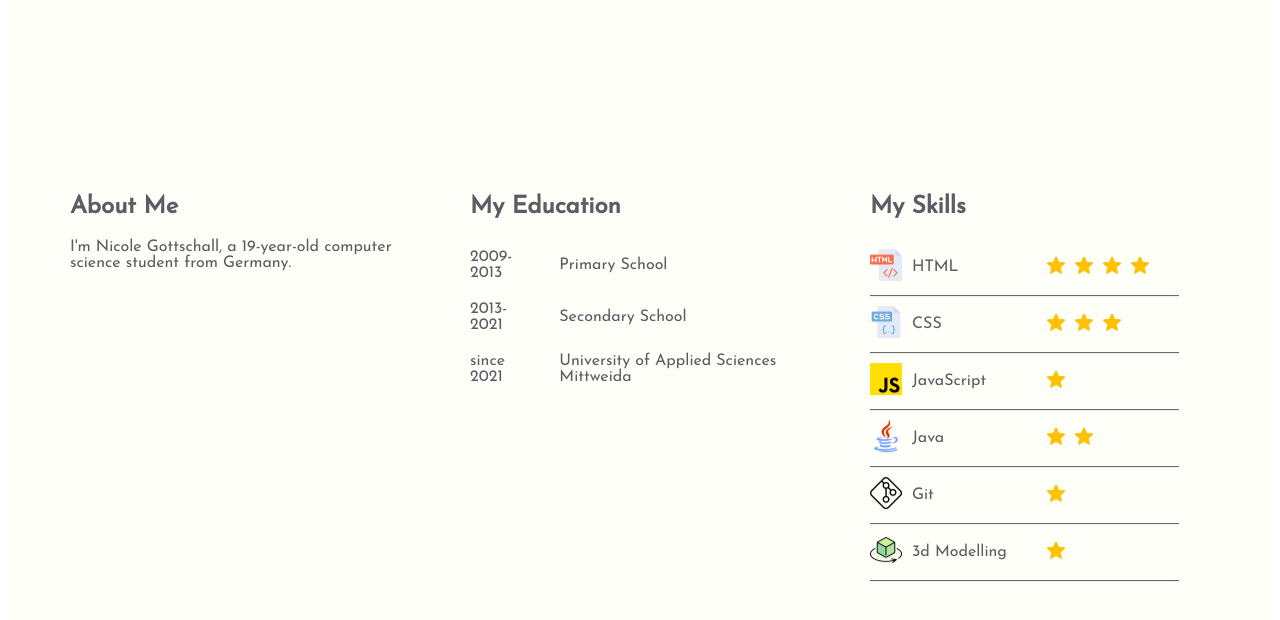
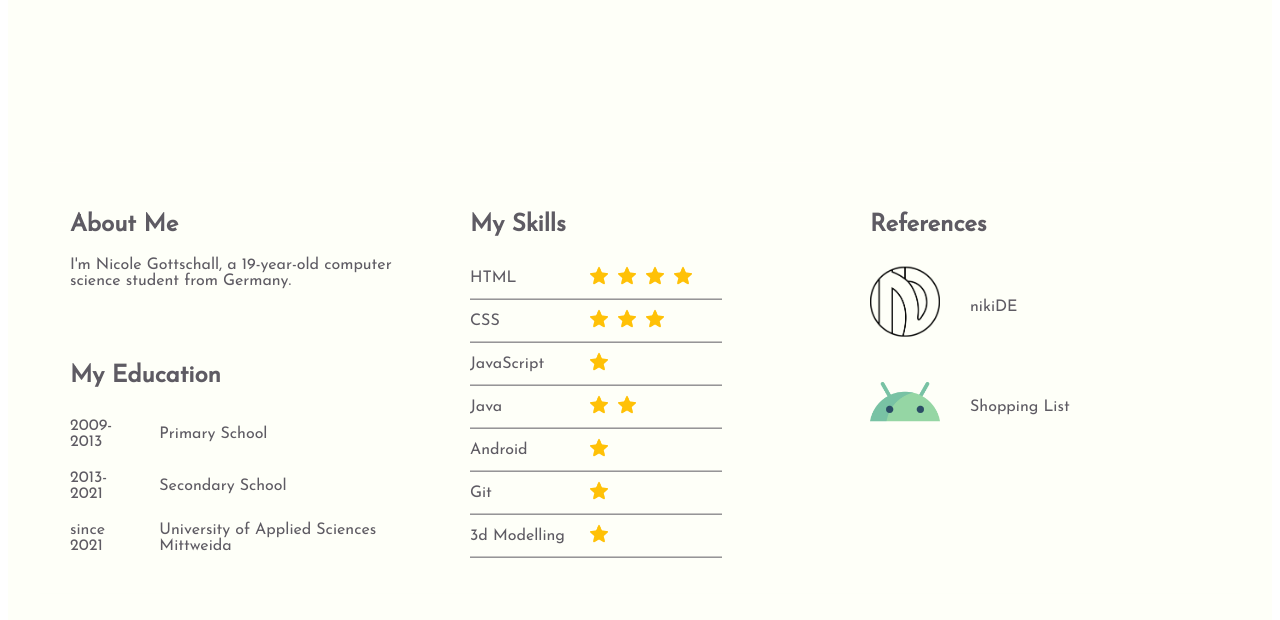
Before and after one commit to creatornicole/creatornicole.github.io, a plain HTML site: page index.html in a window 1280 px wide. Shown: the part 838-1458 px from the top of the page. Drawn offline with Linux system fonts and the light colour scheme.

Commit message:
adjusted design
changed layout in bottom part, added Android as skill, added references section

```diff
--- a/css/style.css
+++ b/css/style.css
@@ -70,6 +70,15 @@ Layout
   background-color: var(--very-light-brown);
 }
 
+.me {
+  margin-bottom: 75px;
+}
+
+.reference {
+  display: flex;
+
+}
+
 /*=========================================================================
 Image Settings
 ==========================================================================*/
@@ -101,13 +110,19 @@ Image Settings
   width: 18px;
 }
 
+.ref-logo {
+  margin: 10px 30px 20px 0 ;
+  height: 70px;
+  width: 70px;
+}
+
 
 /*=========================================================================
 Others
 ==========================================================================*/
-.contact a:link,
-.contact a:visited,
-.contact a:hover {
+a:link,
+a:visited,
+a:hover {
   color: var(--very-dark-grey);
   text-decoration: none;
 }
@@ -134,12 +149,8 @@ td {
   padding: 10px 25px 10px 0;
 }
 
-td.first-column {
-  padding-right: 10px;
-}
-
-td.second-column {
-  padding-right: 40px;
+.reference p {
+  margin: auto 0;
 }
 
 
--- a/index.html
+++ b/index.html
@@ -53,10 +53,11 @@
   <div id="bottom-part" class="bottom-part">
     <div class="bottom-containers">
       <div class="bottom-container about">
+        <div class="me">
           <h2>About Me</h2>
           <p>I'm Nicole Gottschall, a 19-year-old computer science student from Germany.</p>
         </div>
-      <div class="bottom-container education">
+        <div class="education">
           <h2>My Education</h2>
           <table>
             <tr>
@@ -73,12 +74,12 @@
             </tr>
           </table>
         </div>
+      </div>
       <div class="bottom-container skills">
         <h2>My Skills</h2>
         <table class="skills-table">
           <tr>
-            <td class="first-column"><img class="skill-icon" src="images/html.png"></td>
-            <td class="second-column">HTML</td>
+            <td>HTML</td>
             <td>
               <img class="star-icon" src="images/star.png">
               <img class="star-icon" src="images/star.png">
@@ -87,8 +88,7 @@
             </td>
           </tr>
           <tr>
-            <td class="first-column"><img class="skill-icon" src="images/css.png"></td>
-            <td class="second-column">CSS</td>
+            <td>CSS</td>
             <td>
               <img class="star-icon" src="images/star.png">
               <img class="star-icon" src="images/star.png">
@@ -96,42 +96,51 @@
             </td>
           </tr>
           <tr>
-            <td class="first-column"><img class="skill-icon" src="images/js.png"></td>
-            <td class="second-column">JavaScript</td>
+            <td>JavaScript</td>
             <td>
               <img class="star-icon" src="images/star.png">
             </td>
           </tr>
           <tr>
-            <td class="first-column"><img class="skill-icon" src="images/java.png"></td>
-            <td class="second-column">Java</td>
+            <td>Java</td>
             <td>
               <img class="star-icon" src="images/star.png">
               <img class="star-icon" src="images/star.png">
             </td>
           </tr>
           <tr>
-            <td class="first-column"><img class="skill-icon" src="images/git.png"></td>
-            <td class="second-column">Git</td>
+            <td>Android</td>
             <td>
               <img class="star-icon" src="images/star.png">
             </td>
           </tr>
           <tr>
-            <td class="first-column"><img class="skill-icon" src="images/3d-modeling.png"></td>
-            <td class="second-column">3d Modelling</td>
+            <td>Git</td>
+            <td>
+              <img class="star-icon" src="images/star.png">
+            </td>
+          </tr>
+          <tr>
+            <td>3d Modelling</td>
             <td>
               <img class="star-icon" src="images/star.png">
             </td>
           </tr>
         </table>
       </div>
+      <div class="bottom-container references">
+        <h2>References</h2>
+          <div class="reference">
+            <img class="ref-logo" src="images\nikiDE-p3.png" alt="nikiDE Logo">
+            <p><a href="https://creatornicole.github.io/nikiDE/">nikiDE</a></p>
           </div>
-
+          <div class="reference">
+            <img class="ref-logo" src="images\logo.png" alt="Android Logo">
+            <p><a href="https://github.com/creatornicole/shopping-list">Shopping List</a></p>
           </div>
-
-
-
+      </div>
+    </div>
+  </div>
 </body>
 
 </html>
@@ -148,4 +157,6 @@
 <a href="https://www.flaticon.com/free-icons/git" title="git icons">Git icons created by pictogramer - Flaticon</a>
 <a href="https://www.flaticon.com/free-icons/transform" title="transform icons">Transform icons created by Freepik - Flaticon</a>
 <a href="https://www.flaticon.com/free-icons/arrow" title="arrow icons">Arrow icons created by th studio - Flaticon</a>
+<a href="https://www.flaticon.com/free-icons/android" title="android icons">Android icons created by Freepik - Flaticon</a>
+<a href="https://www.flaticon.com/free-icons/miscellaneous" title="miscellaneous icons">Miscellaneous icons created by Freepik - Flaticon</a>
 -->
```
Also changed, not shown: images/android.png (added), images/logo.png (added). Lines whose indentation alone changed are shown as unchanged.
